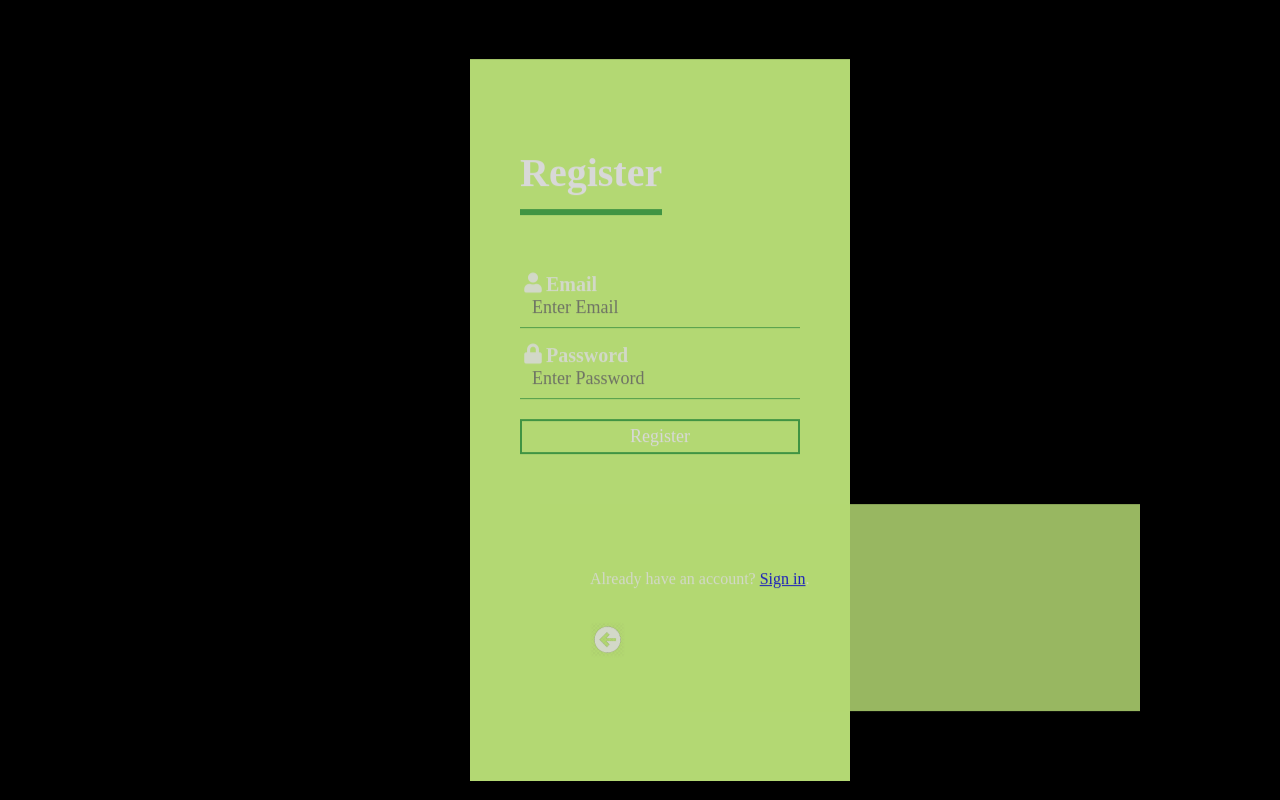
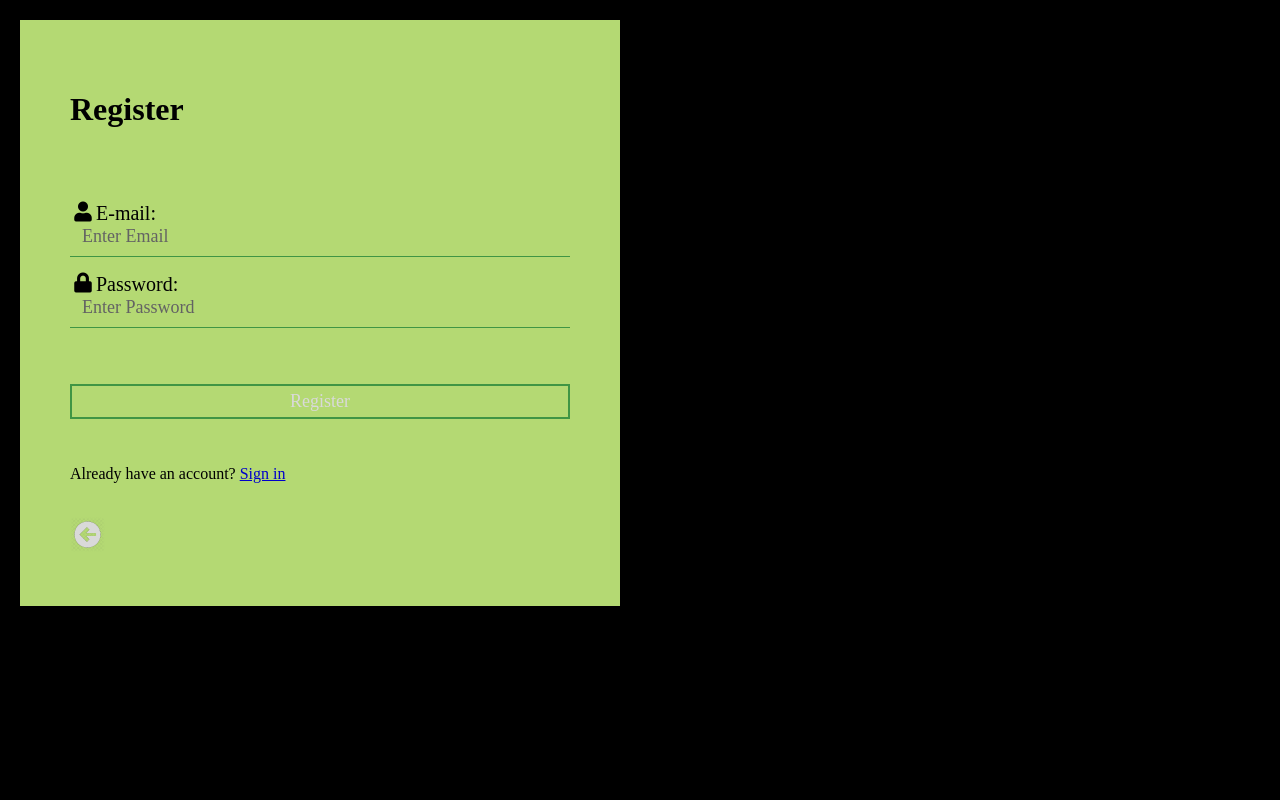
Before and after one commit to CocoBloom/askmate-python, a Flask app: template templates/registration.html in a window 1280 px wide. Run offline with Flask 2, Linux system fonts and the light colour scheme; the template is opened without the code that fills it, so the values that code supplies are empty; some libraries are stand-ins or nearby versions.

Commit message:
refactor registration.html

```diff
--- a/templates/registration.html
+++ b/templates/registration.html
@@ -3,47 +3,32 @@
 <head>
     <meta charset="UTF-8">
     <title>Registration</title>
-    <link rel="stylesheet" href="{{ url_for('static', filename='login2.css') }}">
-    <style>
-        *{
-            font-family: Chilanka;
-        }
-
-                                div {
-  width: 500px;
-  background: #d4ff88;
-  padding: 50px;
-  opacity: 85%;
-  margin: 20px;
-}
-    </style>
+    <link rel="stylesheet" href="{{ url_for('static', filename='css/login2.css') }}">
 </head>
 <body>
+    <div class="login-container">
         <form action="/registration" method="POST">
-  <div class="login-box">
+            <form class="login-box">
                 <h1>Register</h1>
-
-    {% block used_name %}{%  endblock %}
+                {% block login_fail %}<br/>
+                {%  endblock %}<br/>
                 <div class="textbox">
                     <i class="fas fa-user"></i>
-    <label for="email"><b>Email</b></label>
-        <input type="email" placeholder="Enter Email" name="email" id="email" required><br><br></div>
-
+                    <label for="username"> E-mail: </label>
+                    <input type="email" id="username" name="username" placeholder="Enter Email" required/><br/><br/>
+                </div>
                 <div class="textbox">
                     <i class="fas fa-lock"></i>
-    <label for="psw"><b>Password</b></label>
-        <input type="password" placeholder="Enter Password" name="psw" id="psw" required><br></div>
-
-
-
-
+                    <label  for="password"> Password: </label>
+                    <input type ="password" id="password" name="password" placeholder="Enter Password" required/>
+                </div><br/><br/>
                 <button class="btn" type="submit">Register</button><br><br>
-
-
                 <div class="container signin">
-    <p>Already have an account? <a href="/login">Sign in</a>.</p><br>
+                    <p>Already have an account? <a href="/login">Sign in</a></p><br>
                     <a href="/list"><img src="/static/buttons/whiteback.png" alt="Return to question page" width="35"></a>
                 </div>
             </form>
+        </form>
+    </div>
 </body>
 </html>
```
Lines whose indentation alone changed are shown as unchanged.
